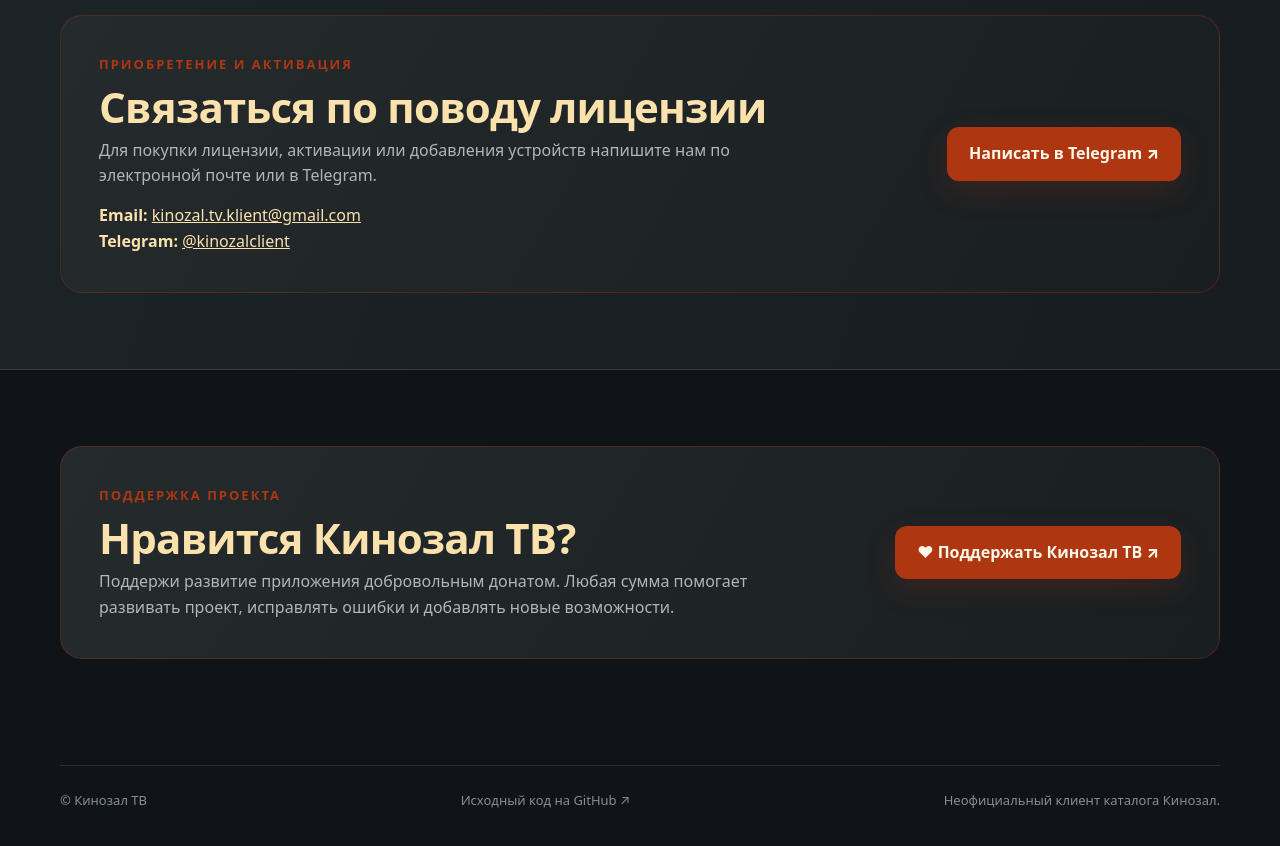
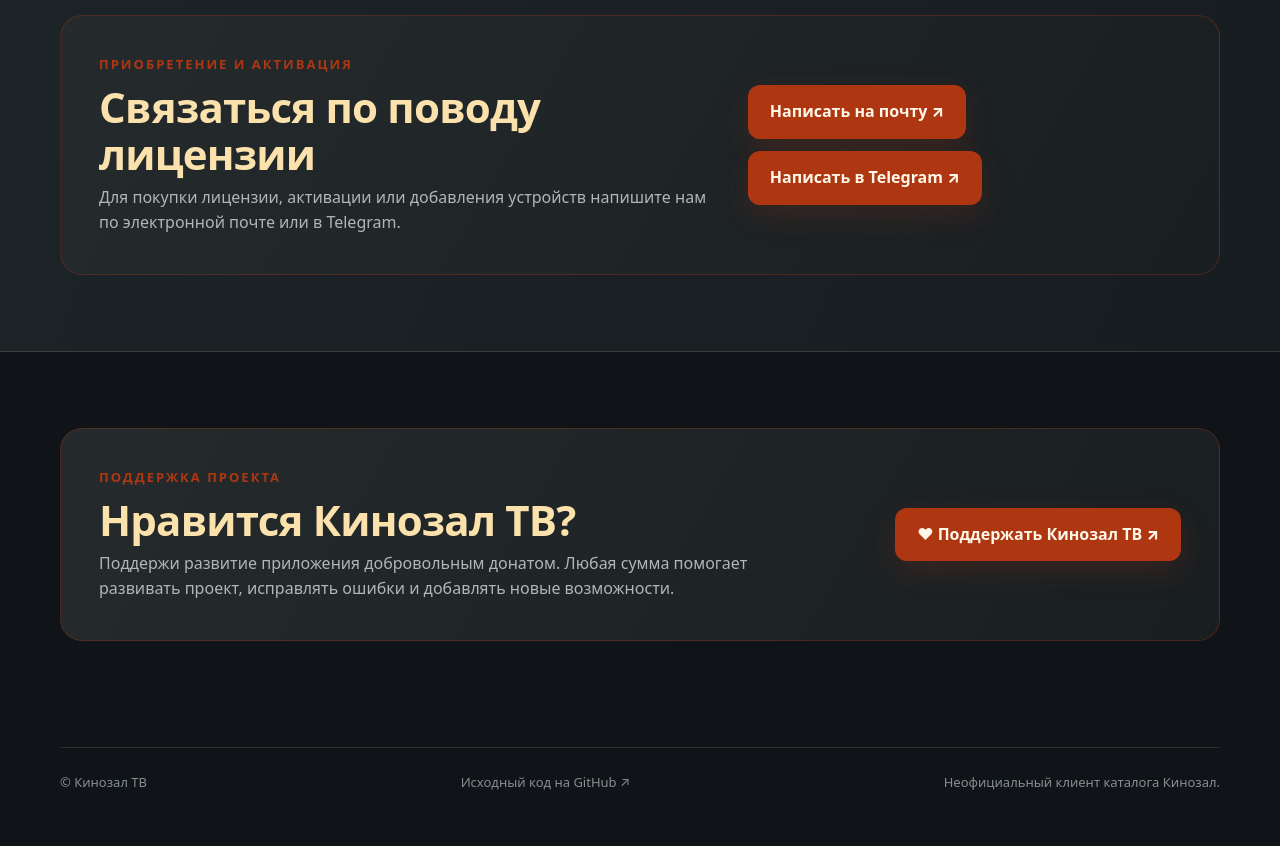
Before and after one commit to Goblin-Mini/kinozal-tv-landing, a plain HTML site: page index.html in a window 1280 px wide. Shown: the part 3069-3915 px from the top of the page. Drawn offline with Linux system fonts and the light colour scheme.

Commit message:
Add matching email contact button beside Telegram

```diff
--- a/index.html
+++ b/index.html
@@ -176,10 +176,11 @@
           <div class="eyebrow">Приобретение и активация</div>
           <h2 style="margin:8px 0 0">Связаться по поводу лицензии</h2>
           <p>Для покупки лицензии, активации или добавления устройств напишите нам по электронной почте или в Telegram.</p>
-          <p style="margin-top:14px"><strong style="color:var(--cream)">Email:</strong> <a href="mailto:kinozal.tv.klient@gmail.com" style="color:var(--cream);text-decoration:underline">kinozal.tv.klient@gmail.com</a><br>
-          <strong style="color:var(--cream)">Telegram:</strong> <a href="https://t.me/kinozalclient" target="_blank" rel="noopener" style="color:var(--cream);text-decoration:underline">@kinozalclient</a></p>
         </div>
-        <a class="btn btn-primary" href="https://t.me/kinozalclient" target="_blank" rel="noopener">Написать в Telegram ↗</a>
+        <div style="display:flex;flex-wrap:wrap;gap:12px;align-items:center">
+          <a class="btn btn-primary" href="mailto:kinozal.tv.klient@gmail.com">Написать на почту ↗</a>
+          <a class="btn btn-primary" href="https://t.me/kinozalclient" target="_blank" rel="noopener">Написать в Telegram ↗</a>
+        </div>
       </div>
     </div>
   </section>
```
